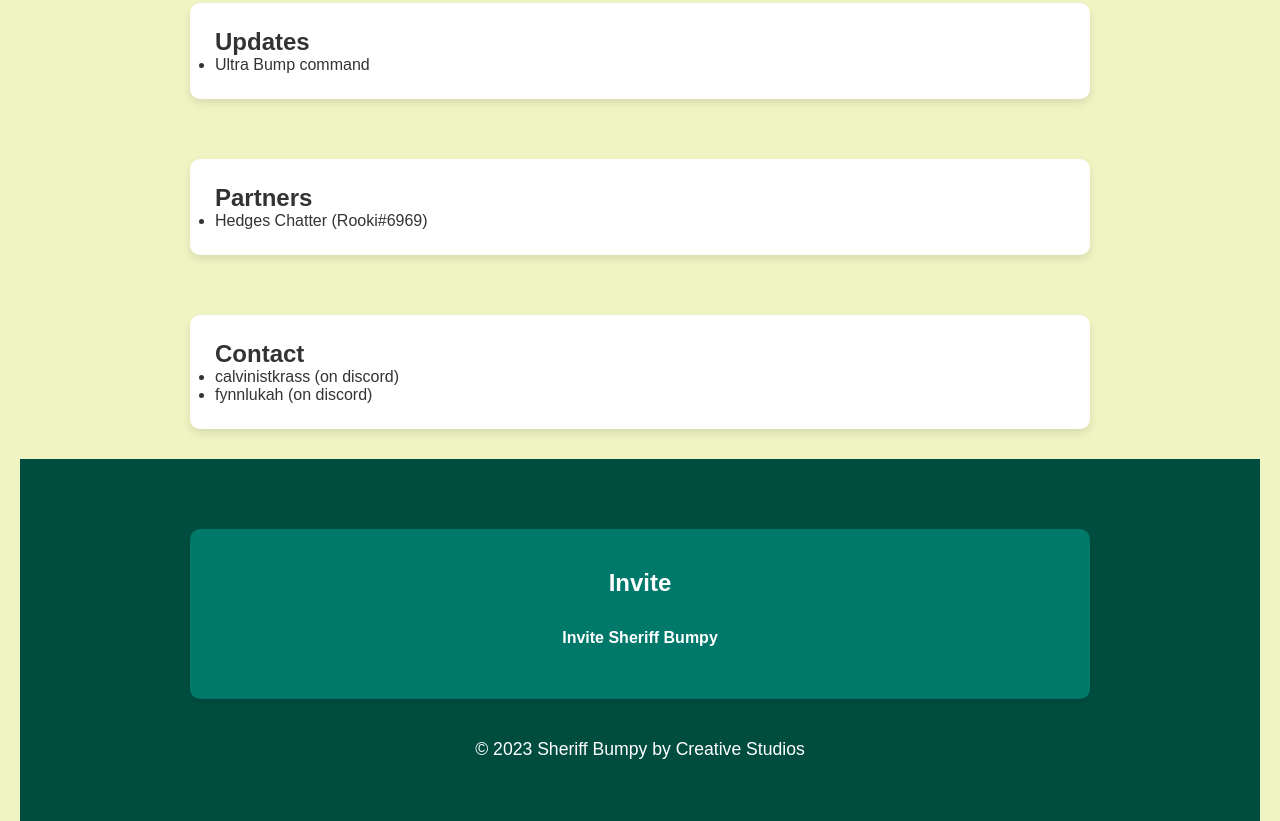
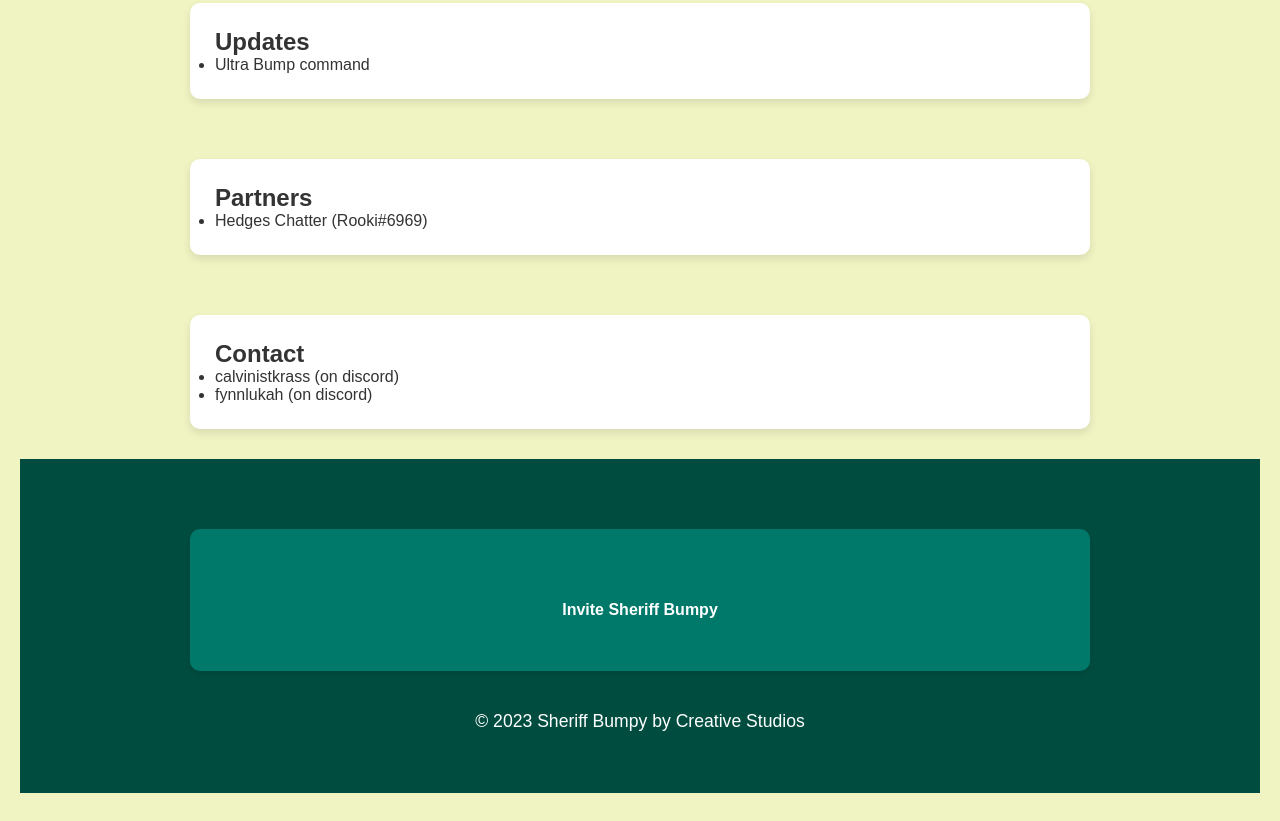
Before and after one commit to fynnlukah2/sheriff-bumpy, a plain HTML site: page test.html in a window 1280 px wide. Shown: the part 1228-2049 px from the top of the page. After the commit the page ends 2021 px from the top, so only its background shows below. Drawn offline with Linux system fonts and the light colour scheme.

Commit message:
Update test.html

```diff
--- a/test.html
+++ b/test.html
@@ -117,7 +117,6 @@
   <div class="container">
     <section id="Invite">
       <div class="container">
-          <h1>Invite</h1>
         <a href="https://discord.com/api/oauth2/authorize?client_id=1007577239879159840&permissions=8&scope=bot" class="button-link">Invite Sheriff Bumpy</a>
       </div>
     </section>
```
Lines whose indentation alone changed are shown as unchanged.
